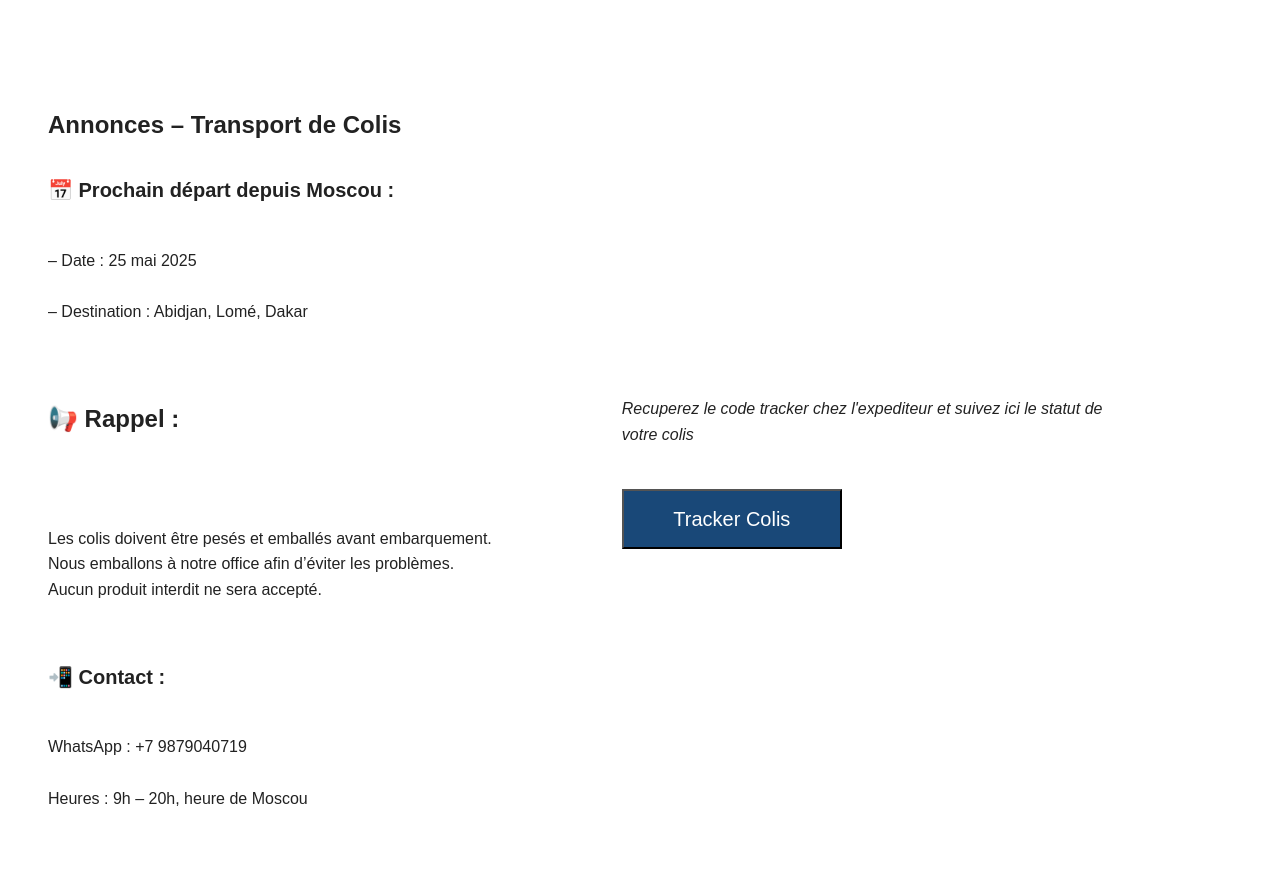
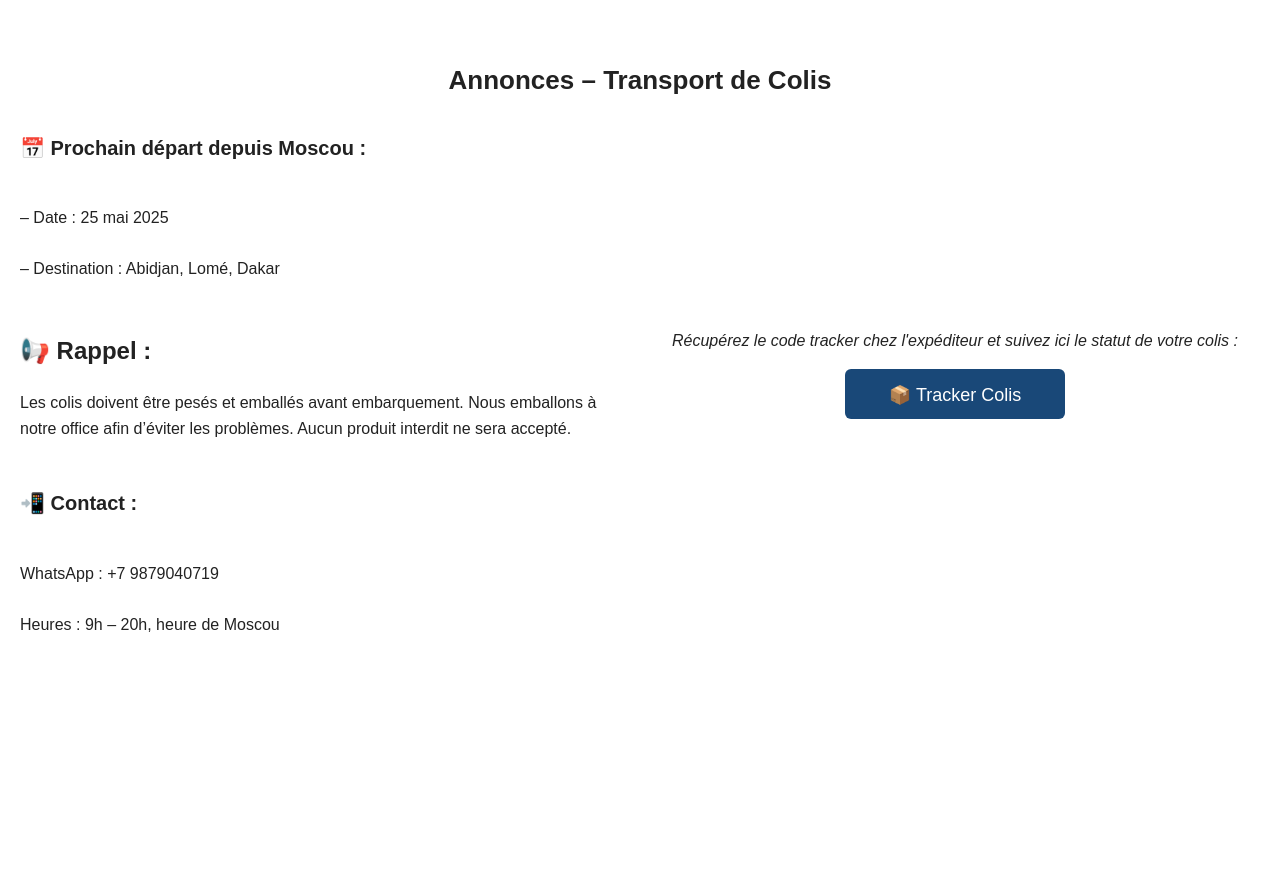
Before and after one commit to DPYTHA/Webezuka, a Flask app: page /receiptcolis in a window 1280 px wide. After the commit the page ends 632 px from the top, so only its background shows below. Run offline with Flask 3, Linux system fonts and the light colour scheme.

Commit message:
changes in templates

```diff
--- a/templates/receiptcolis.html
+++ b/templates/receiptcolis.html
@@ -5,50 +5,100 @@
   <meta name="viewport" content="width=device-width, initial-scale=1.0"/>
   <title>Annonces – Transport de Colis</title>
   <style>
+    * {
+      box-sizing: border-box;
+    }
+
     body {
       font-family: Arial, sans-serif;
       background-color: #fff;
-      padding: 40px;
-      margin-top: 50px;
+      padding: 20px;
+      margin: 0;
       color: #222;
       line-height: 1.6;
     }
+
     h1 {
-      font-size: 24px;
+      font-size: 26px;
       font-weight: bold;
-      margin-bottom: 30px;
+      margin: 40px 0 30px;
+      text-align: center;
     }
+
     .annonce {
       margin-bottom: 30px;
     }
+
     .annonce h2 {
       font-size: 20px;
       font-weight: bold;
-      margin-bottom: 5px;
+      margin-bottom: 8px;
     }
+
     .annonce p {
       font-size: 16px;
       white-space: pre-line;
     }
-    .annonceFine{
+
+    .annonceFine {
+      display: flex;
+      flex-wrap: wrap;
+      gap: 20px;
+      margin-bottom: 30px;
+    }
+
+    .annonce2 {
+      flex: 1 1 300px;
+    }
+
+    .tracking {
+      flex: 1 1 300px;
+      text-align: center;
+    }
+
+    .tracking p {
+      margin-bottom: 15px;
+    }
+
+    .tracking button {
+      background-color: #194878;
+      width: 100%;
+      max-width: 220px;
+      height: 50px;
+      border: none;
+      border-radius: 6px;
+      cursor: pointer;
+    }
+
+    .tracking a {
+      display: block;
+      color: white;
+      font-size: 18px;
+      text-decoration: none;
+      padding: 14px 0;
+    }
+
+    @media (max-width: 480px) {
+      h1 {
+        font-size: 22px;
+      }
+
+      .annonce h2 {
+        font-size: 18px;
+      }
+
+      .annonce p, .annonce2 p {
+        font-size: 15px;
+      }
+
+      .tracking button {
+        width: 100%;
+        height: auto;
+      }
+
+      .tracking a {
         font-size: 16px;
-      white-space: pre-line;
-      display: flex;
       }
-     .tracking {
-      margin-left: 130px;
-     }
-    .tracking button{
-      background-color: #194878;
-      width: 220px;
-      height: 60px;
-
-
-    }
-     .tracking a{
-      color: white;
-      font-size: 20px;
-      text-decoration: none;
     }
   </style>
 </head>
@@ -74,14 +124,9 @@
       </p>
     </div>
     <div class="tracking">
-  <p><i>Recuperez le code tracker chez l'expediteur et suivez ici le statut de
-    votre colis
-  </i></p>
-  <button><a href="/tracking">Tracker Colis</a></button>
-
-
+      <p><i>Récupérez le code tracker chez l'expéditeur et suivez ici le statut de votre colis :</i></p>
+      <button><a href="/tracking">📦 Tracker Colis</a></button>
     </div>
-
   </div>
 
   <div class="annonce">
```
Also changed, not shown: templates/deposit.html (+42 -11 lines), templates/retrait.html (+50 -15 lines), templates/sendColis.html (+50 -27 lines), templates/transfert.html (+54 -15 lines). Lines whose indentation alone changed are shown as unchanged.
